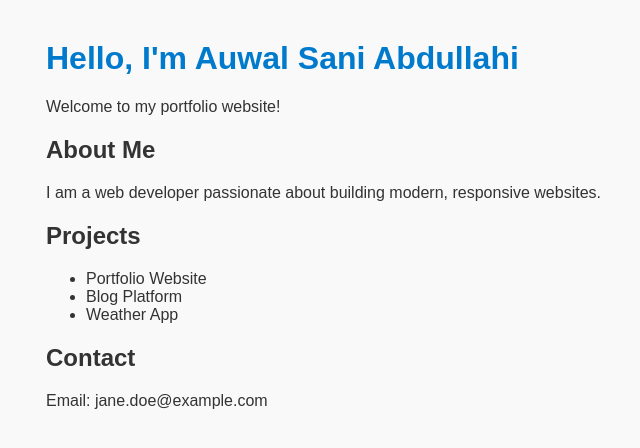
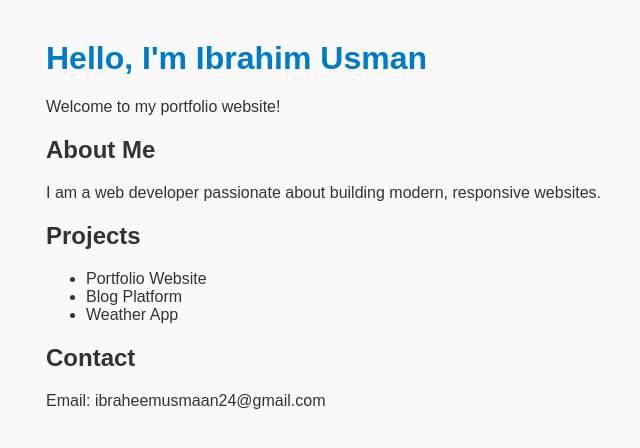
Before and after one commit to ibyusuf/Ibrahims, a plain HTML site: page index.html in a window 1280 px wide. Shown: the whole page, without its empty margins (194-834 px from the left). Drawn offline with Linux system fonts and the light colour scheme.

Commit message:
Update index.html

```diff
--- a/index.html
+++ b/index.html
@@ -22,7 +22,7 @@
 </head>
 <body>
   <div class="container">
-    <h1>Hello, I'm Auwal Sani Abdullahi</h1>
+    <h1>Hello, I'm Ibrahim Usman</h1>
     <p>Welcome to my portfolio website!</p>
 
     <h2>About Me</h2>
@@ -36,7 +36,7 @@
     </ul>
 
     <h2>Contact</h2>
-    <p>Email: jane.doe@example.com</p>
+    <p>Email: ibraheemusmaan24@gmail.com</p>
   </div>
 </body>
 </html>
```
